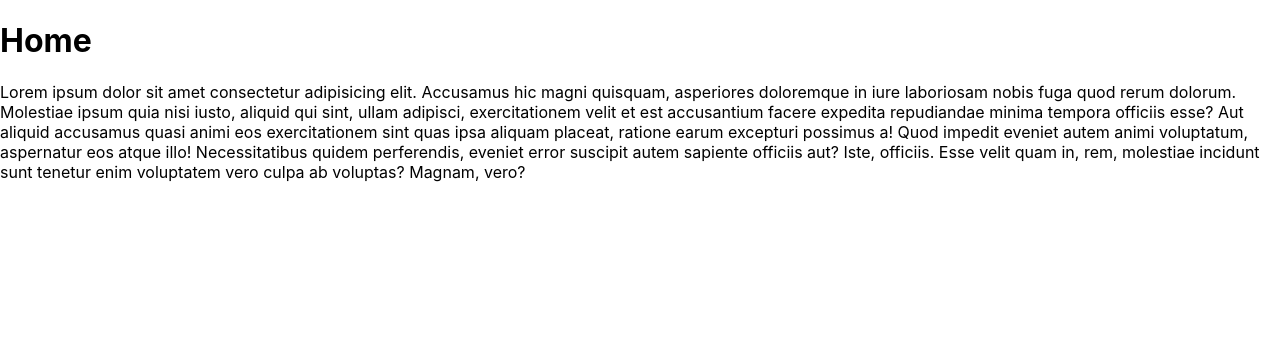
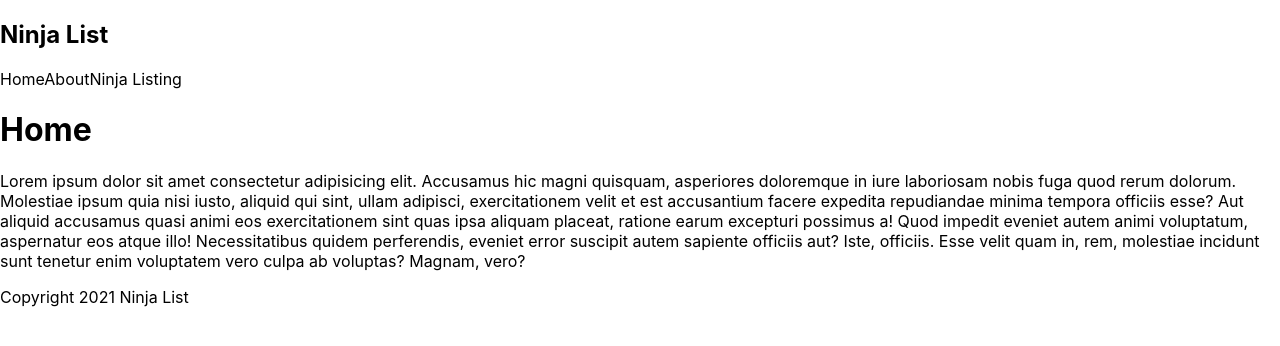
Before and after one commit to chrisdav6/ninjalist, a Next.js app: page / in a window 1280 px wide. Shown: the top 346 px of the page. Built offline with nearby package versions, Linux system fonts and the light colour scheme.

Commit message:
Create Navbar and Footer components

```diff
--- /dev/null
+++ b/components/Footer.js
@@ -0,0 +1,11 @@
+import React from 'react';
+
+const Footer = () => {
+  return (
+    <footer>
+      <p>Copyright 2021 Ninja List</p>
+    </footer>
+  );
+};
+
+export default Footer;
--- /dev/null
+++ b/components/Navbar.js
@@ -0,0 +1,18 @@
+import React from 'react';
+import Link from 'next/link';
+
+const Navbar = () => {
+  return (
+    <nav>
+      <div className='logo'>
+        <h1>Ninja List</h1>
+      </div>
+
+      <Link href='/'>Home</Link>
+      <Link href='/about'>About</Link>
+      <Link href='/ninjas'>Ninja Listing</Link>
+    </nav>
+  );
+};
+
+export default Navbar;
--- a/pages/index.js
+++ b/pages/index.js
@@ -1,9 +1,12 @@
 import Head from 'next/head';
+import Navbar from '../components/Navbar';
+import Footer from '../components/Footer';
 import styles from '../styles/Home.module.scss';
 
 export default function Home() {
   return (
     <div>
+      <Navbar />
       <h1>Home</h1>
       <p>
         Lorem ipsum dolor sit amet consectetur adipisicing elit. Accusamus hic
@@ -18,6 +21,7 @@
         quam in, rem, molestiae incidunt sunt tenetur enim voluptatem vero culpa
         ab voluptas? Magnam, vero?
       </p>
+      <Footer />
     </div>
   );
 }
```
